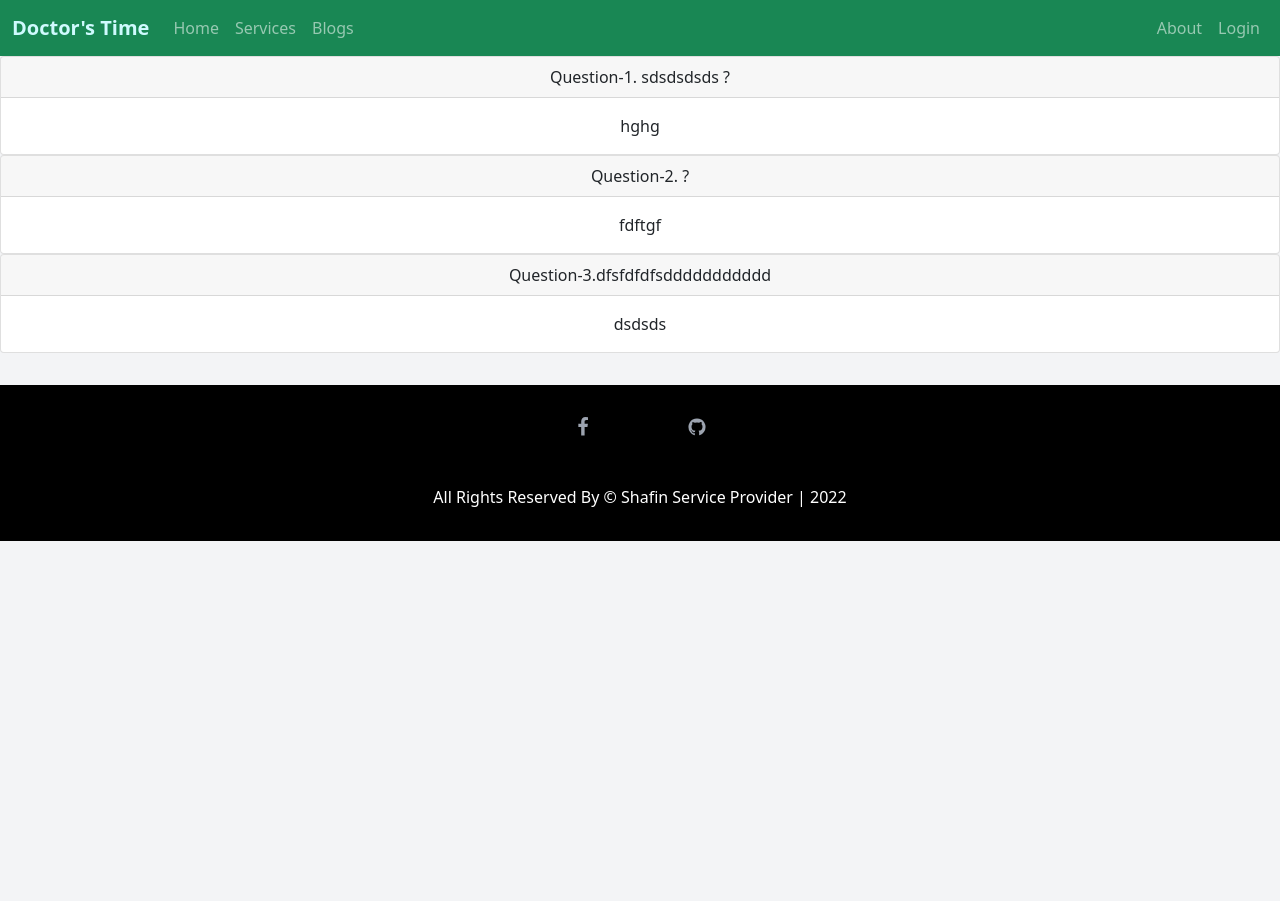
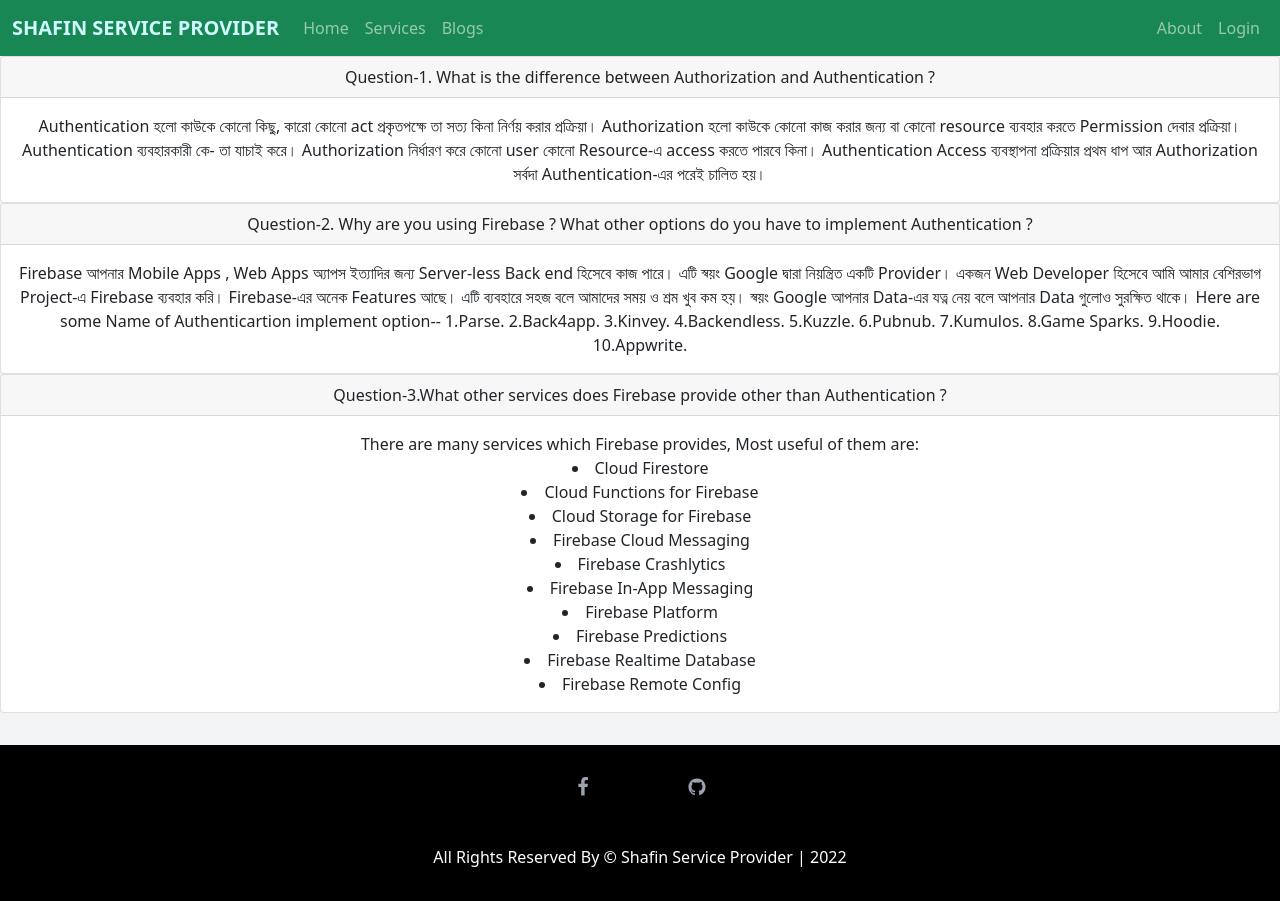
Before and after one commit to shafin009/SHAFIN-SERVICE-PROVIDER, a React (Create React App) app: page /blogs in a window 1280 px wide. Before the commit the page ends 800 px from the top, so only its background shows below. Built offline with nearby package versions, Linux system fonts and the light colour scheme; no server answers.

Commit message:
blog-page-done

```diff
--- a/src/components/Blogs/Blogs.js
+++ b/src/components/Blogs/Blogs.js
@@ -5,29 +5,60 @@
         <div>
             <div class="card text-center">
                 <div class="card-header">
-                    Question-1. sdsdsdsds ?
+                    Question-1. What is the difference between Authorization and Authentication ?
                 </div>
                 <div class="card-body">
 
-                    <p class="card-text">hghg</p>
+                    <p class="card-text">Authentication হলো কাউকে কোনো কিছু, কারো কোনো act প্রকৃতপক্ষে তা সত্য কিনা নির্ণয় করার প্রক্রিয়া। Authorization হলো কাউকে কোনো কাজ করার জন্য বা কোনো resource ব্যবহার করতে Permission দেবার প্রক্রিয়া। Authentication ব্যবহারকারী কে- তা যাচাই করে। Authorization নির্ধারণ করে কোনো user কোনো Resource-এ access করতে পারবে কিনা। Authentication Access ব্যবস্থাপনা প্রক্রিয়ার প্রথম ধাপ আর Authorization সর্বদা Authentication-এর পরেই চালিত হয়।</p>
                 </div>
             </div>
             <div class="card text-center">
                 <div class="card-header">
-                    Question-2.  ?
+                    Question-2. Why are you using Firebase ? What other options do you have to implement Authentication ?
                 </div>
                 <div class="card-body">
 
-                    <p class="card-text">fdftgf</p>
+                    <p class="card-text">Firebase আপনার Mobile Apps , Web Apps অ্যাপস ইত্যাদির জন্য Server-less Back end হিসেবে কাজ পারে। এটি স্বয়ং Google দ্বারা নিয়ন্ত্রিত একটি Provider। একজন Web  Developer হিসেবে আমি আমার বেশিরভাগ Project-এ Firebase ব্যবহার করি। Firebase-এর অনেক Features আছে। এটি ব্যবহারে সহজ বলে আমাদের সময় ও শ্রম খুব কম হয়। স্বয়ং Google আপনার Data-এর যত্ন নেয় বলে আপনার Data গুলোও সুরক্ষিত থাকে। Here are some Name of Authenticartion implement option--
+                        1.Parse.
+
+                        2.Back4app.
+
+                        3.Kinvey.
+
+                        4.Backendless.
+
+                        5.Kuzzle.
+
+                        6.Pubnub.
+
+                        7.Kumulos.
+
+                        8.Game Sparks.
+
+                        9.Hoodie.
+
+                        10.Appwrite.
+                    </p>
                 </div>
             </div>
             <div class="card text-center">
                 <div class="card-header">
-                    Question-3.dfsfdfdfsddddddddddd
+                    Question-3.What other services does Firebase provide other than Authentication ?
                 </div>
                 <div class="card-body">
 
-                    <p class="card-text">dsdsds</p>
+                    <p class="card-text">There are many services which Firebase provides, Most useful of them are:
+                        <li>Cloud Firestore</li>
+                        <li>Cloud Functions for Firebase</li>
+                        <li>Cloud Storage for Firebase</li>
+                        <li>Firebase Cloud Messaging</li>
+                        <li>Firebase Crashlytics</li>
+                        <li>Firebase In-App Messaging</li>
+                        <li>Firebase Platform</li>
+                        <li>Firebase Predictions</li>
+                        <li>Firebase Realtime Database</li>
+                        <li>Firebase Remote Config</li>
+                    </p>
                 </div>
             </div>
         </div>
--- a/src/components/Share File/Header/Header.js
+++ b/src/components/Share File/Header/Header.js
@@ -23,7 +23,7 @@
             <Navbar collapseOnSelect expand="lg" sticky='top' bg="success" variant="dark">
                 <Container>
                     <Navbar.Brand as={Link} to="/">
-                        <h2 className='font-sans font-bold text-xl text-cyan-100'>Doctor's Time</h2>
+                        <h2 className='font-sans font-bold text-xl text-cyan-100'>SHAFIN SERVICE PROVIDER</h2>
                     </Navbar.Brand>
                     <Navbar.Toggle aria-controls="responsive-navbar-nav" />
                     <Navbar.Collapse id="responsive-navbar-nav">
```
Also changed, not shown: 1 other file (tests, documents, lock files or other folders).
